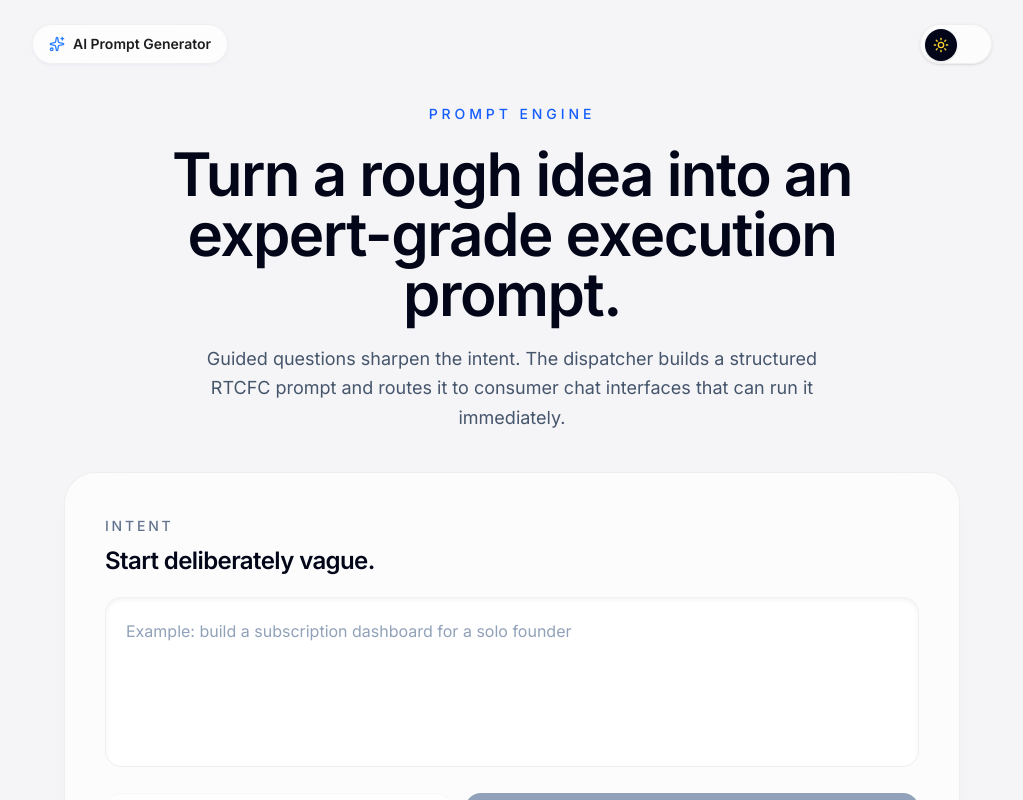
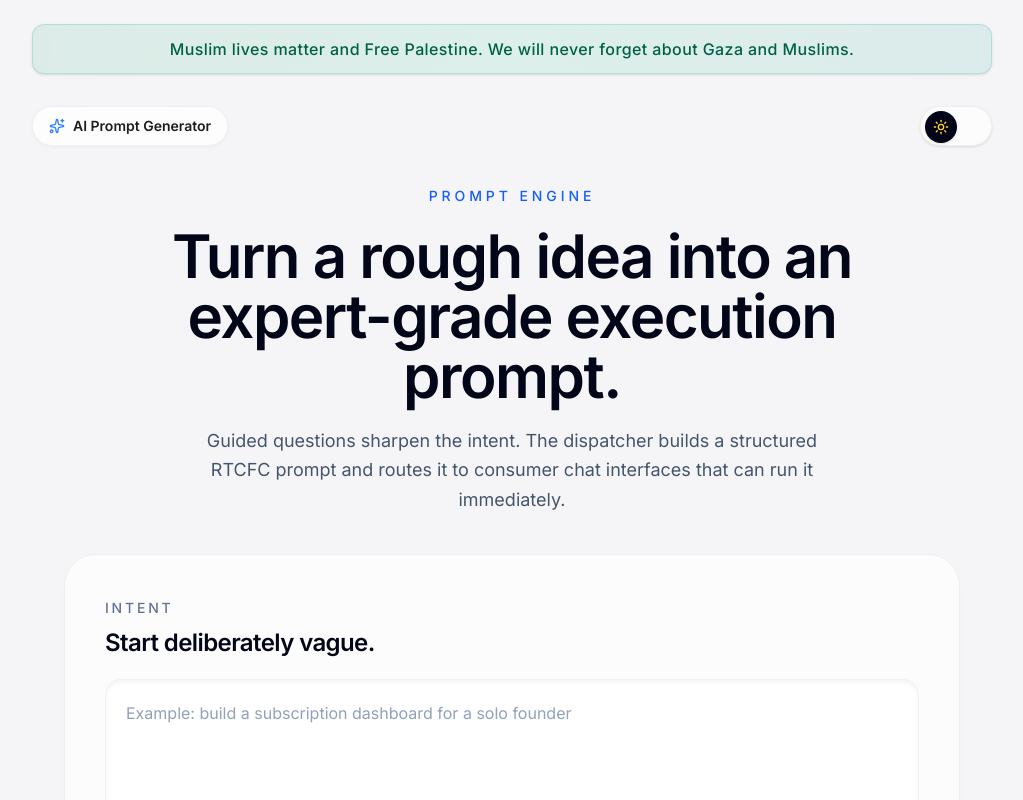
Before and after one commit to Nidan73/prompt-generator, a Next.js app: page / in a window 1280 px wide. Shown: the top 800 px of the page, without its empty margins (128-1151 px from the left). Built offline with nearby package versions, Linux system fonts and the light colour scheme.

Commit message:
feat: added solidarity banner

```diff
--- a/app/page.tsx
+++ b/app/page.tsx
@@ -265,6 +265,21 @@ export default function Home() {
 
 
       <div className="relative mx-auto flex min-h-screen w-full max-w-5xl flex-col px-4 py-6 sm:px-6 lg:px-8">
+
+        <motion.div
+          variants={fadeUp}
+          initial="initial"
+          animate="animate"
+          transition={{ duration: 0.45, type: "spring", stiffness: 400, damping: 30 }}
+          className="mb-8 w-full overflow-hidden rounded-xl bg-gradient-to-r from-emerald-600/10 via-emerald-500/10 to-teal-600/10 border border-emerald-500/20 shadow-sm backdrop-blur-md dark:from-emerald-950/30 dark:via-emerald-900/30 dark:to-teal-900/30 dark:border-emerald-500/10"
+        >
+          <div className="flex items-center justify-center px-4 py-3 text-center">
+            <p className="text-sm font-medium tracking-wide text-emerald-800 dark:text-emerald-300 sm:text-base">
+              Muslim lives matter and Free Palestine. We will never forget about Gaza and Muslims.
+            </p>
+          </div>
+        </motion.div>
+
         <motion.header
           variants={fadeUp}
           initial="initial"
```
